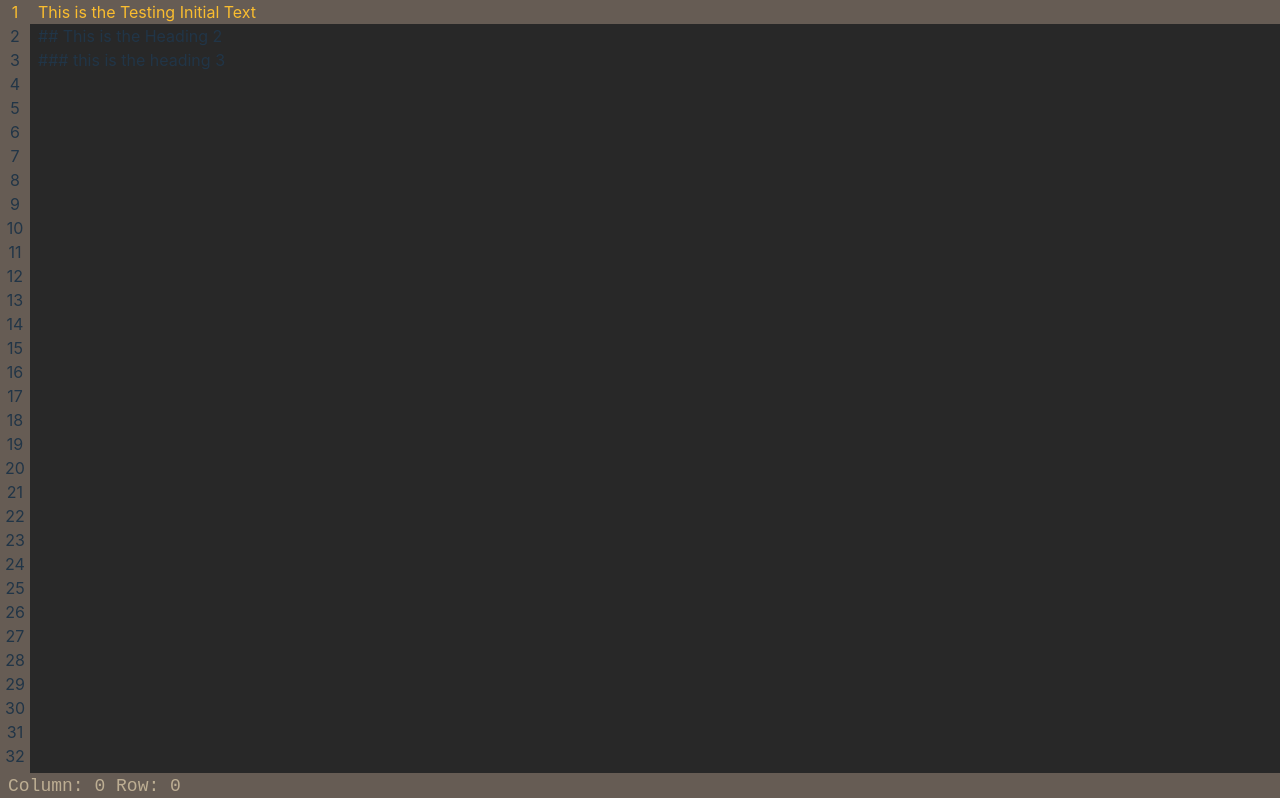
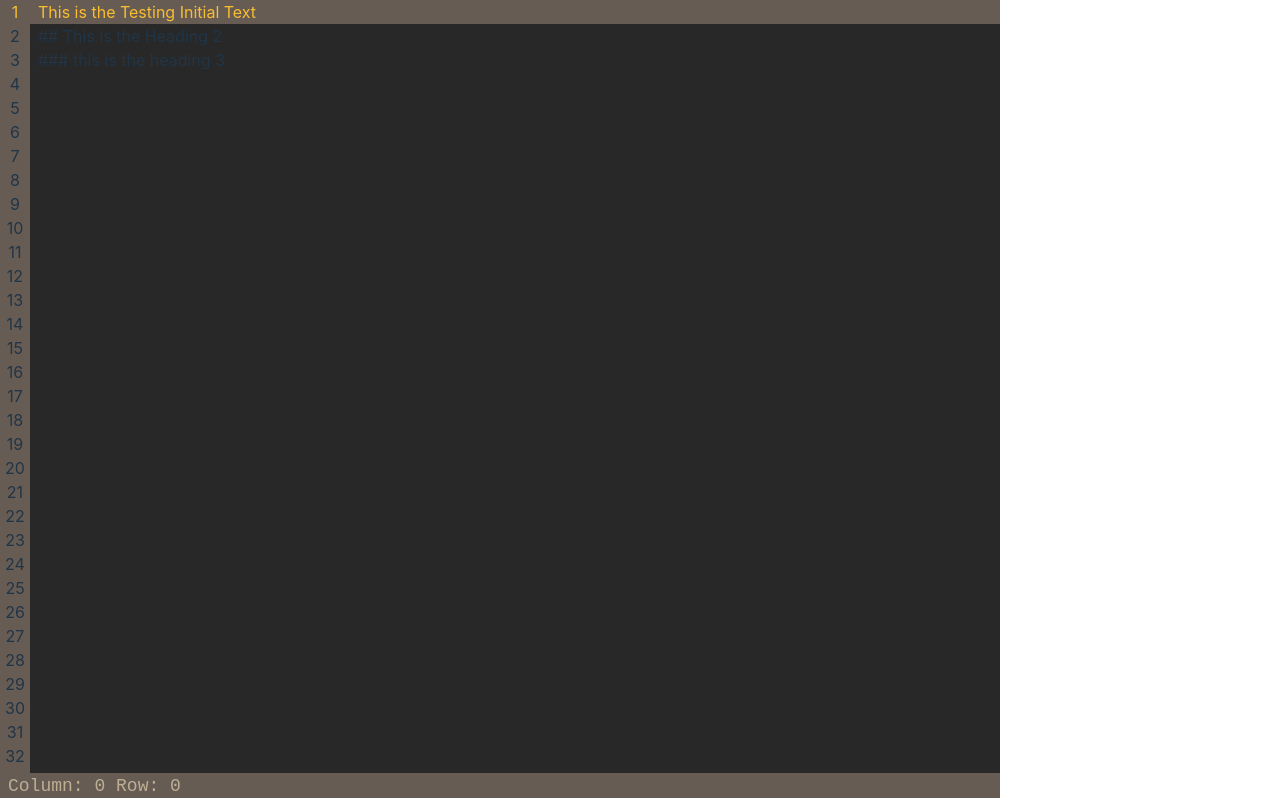
Before and after one commit to saiemsaeed/yazmak, a React (Vite) app: page / in a window 1280 px wide. Shown: the top 798 px of the page. Built offline with nearby package versions, Linux system fonts and the light colour scheme.

Commit message:
CSS Changes to make sure editor contains within its parent (#6)

```diff
--- a/src/CustomEditor.css
+++ b/src/CustomEditor.css
@@ -30,6 +30,7 @@
   font-family: var(--yazmak-font-sans);
   font-size: var(--yazmak-heading-4-font-size);
   white-space: pre-wrap; /* Preserve whitespace */
+  position: relative;
 }
 .grid-container {
   display: grid;
@@ -42,6 +43,7 @@
   display: grid;
   grid-template-columns: minmax(30px, auto) 1fr;
   grid-auto-rows: auto;
+  overflow: auto;
 }
 
 .yazmak-line {
@@ -71,16 +73,19 @@
   line-height: var(--yazmak-base-line-height);
   padding-left: var(--yazmak-base-padding);
   white-space: pre-wrap; /* Preserve whitespace */
+  cursor: text;
 }
 
 .status-line {
-  position: fixed;
+  position: absolute;
   bottom: 0;
   width: 100%;
   font-family: var(--yazmak-font-mono);
   background-color: var(--yazmak-ui-background-color);
   color: var(--yazmak-ui-text-color);
   font-size: var(--yazmak-status-line-height);
+}
+.status-line span {
   padding-left: var(--yazmak-base-padding);
 }
 
--- a/src/CustomEditor.tsx
+++ b/src/CustomEditor.tsx
@@ -426,7 +426,9 @@ function CustomEditor({
         ))}
       </div>
       <div className="status-line">
-        Column: {activeColumnIndex} Row: {activeRowIndex}
+        <span>
+          Column: {activeColumnIndex} Row: {activeRowIndex}
+        </span>
       </div>
     </div>
   );
--- a/src/constants/key-bindings.ts
+++ b/src/constants/key-bindings.ts
@@ -6,4 +6,5 @@ export const KEY_BINDINGS: IKEYBINDINGS = {
   MOVE_LEFT: "ArrowLeft",
   MOVE_RIGHT: "ArrowRight",
   NEW_LINE: "Enter",
+  DELETE: "Backspace",
 };
--- a/src/main.jsx
+++ b/src/main.jsx
@@ -100,7 +100,15 @@ const initialText = `This is the Testing Initial Text
 
 createRoot(document.getElementById("root")).render(
   <StrictMode>
-    <div style={{ width: "100vw", height: "100vh" }}>
+    <div
+      style={{
+        display: "flex",
+        justifyContent: "center",
+        alighItems: "center",
+        width: "1000px",
+        height: "100vh",
+      }}
+    >
       <Editor initialText={initialText} />
     </div>
   </StrictMode>,
--- a/src/types/key-bindings.ts
+++ b/src/types/key-bindings.ts
@@ -4,4 +4,5 @@ export type IKEYBINDINGS = {
   MOVE_LEFT: string;
   MOVE_RIGHT: string;
   NEW_LINE: string;
+  DELETE: string;
 };
```
